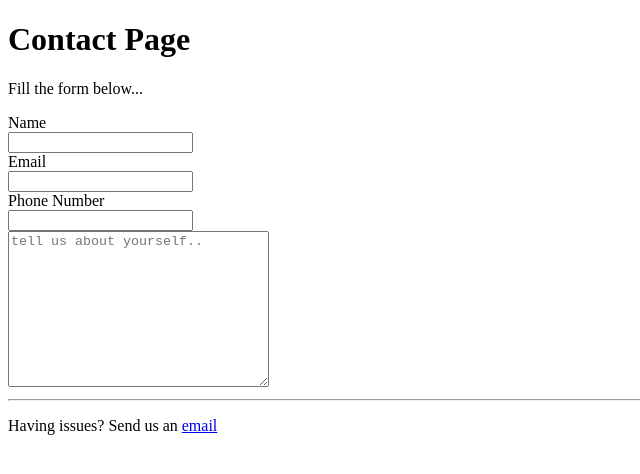
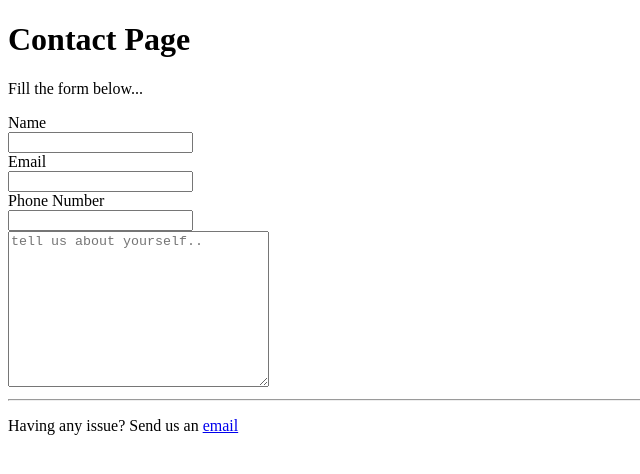
Before and after one commit to comelydaniel/stutern-html, a plain HTML site: page contact.html in a window 1280 px wide. Shown: the full height of the page, 0-640 px from the left. Drawn offline with Linux system fonts and the light colour scheme.

Commit message:
contact oage

```diff
--- a/contact.html
+++ b/contact.html
@@ -19,6 +19,6 @@
         <textarea name="about" id="about-you" placeholder="tell us about yourself.." cols="30" rows="10"></textarea>
     </form>
     <hr>
-    <p>Having issues? Send us an <a href="mailto:somebody@gmail">email</a></p>
+    <p>Having any issue? Send us an <a href="mailto:somebody@gmail">email</a></p>
 </body>
 </html>
```
